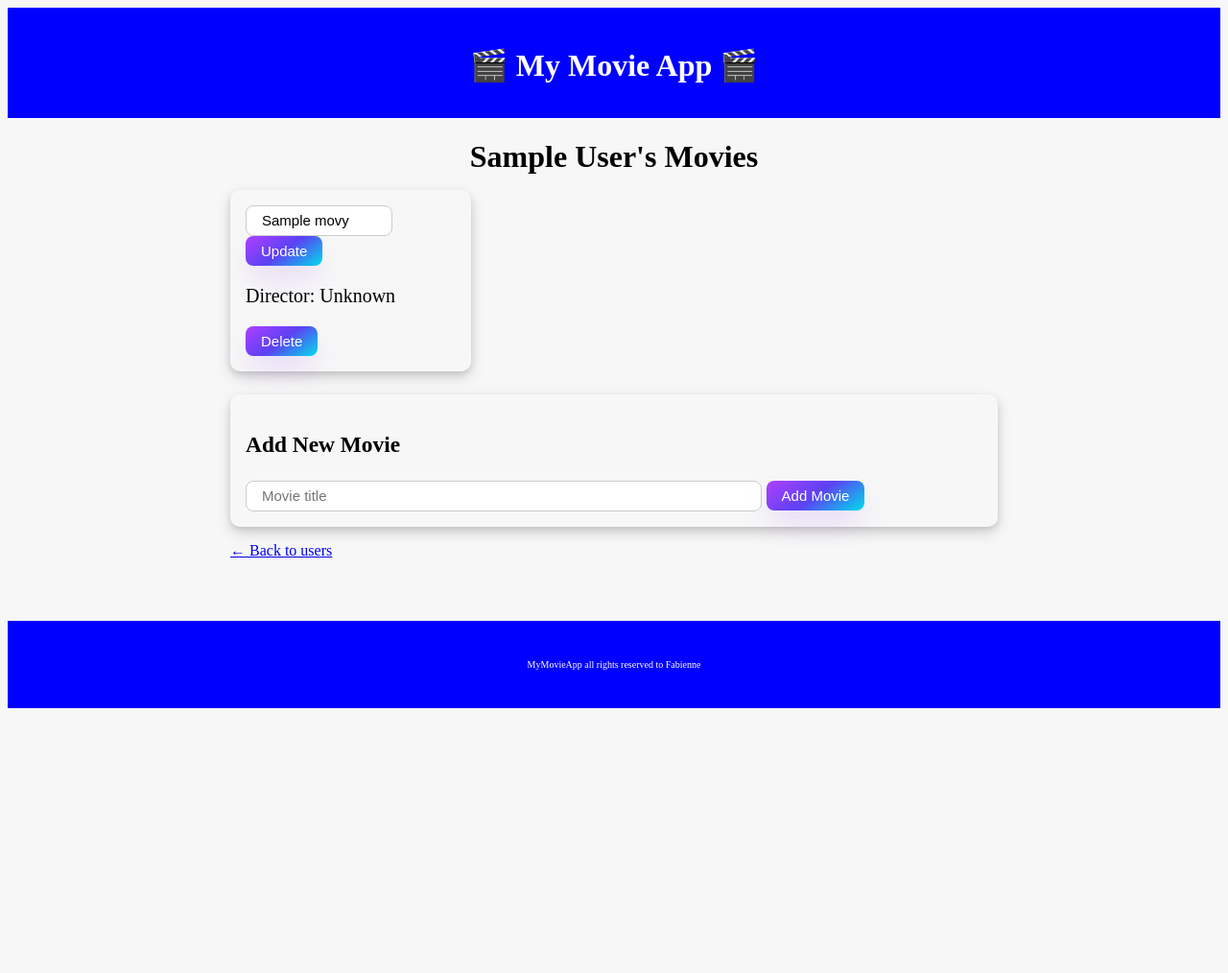
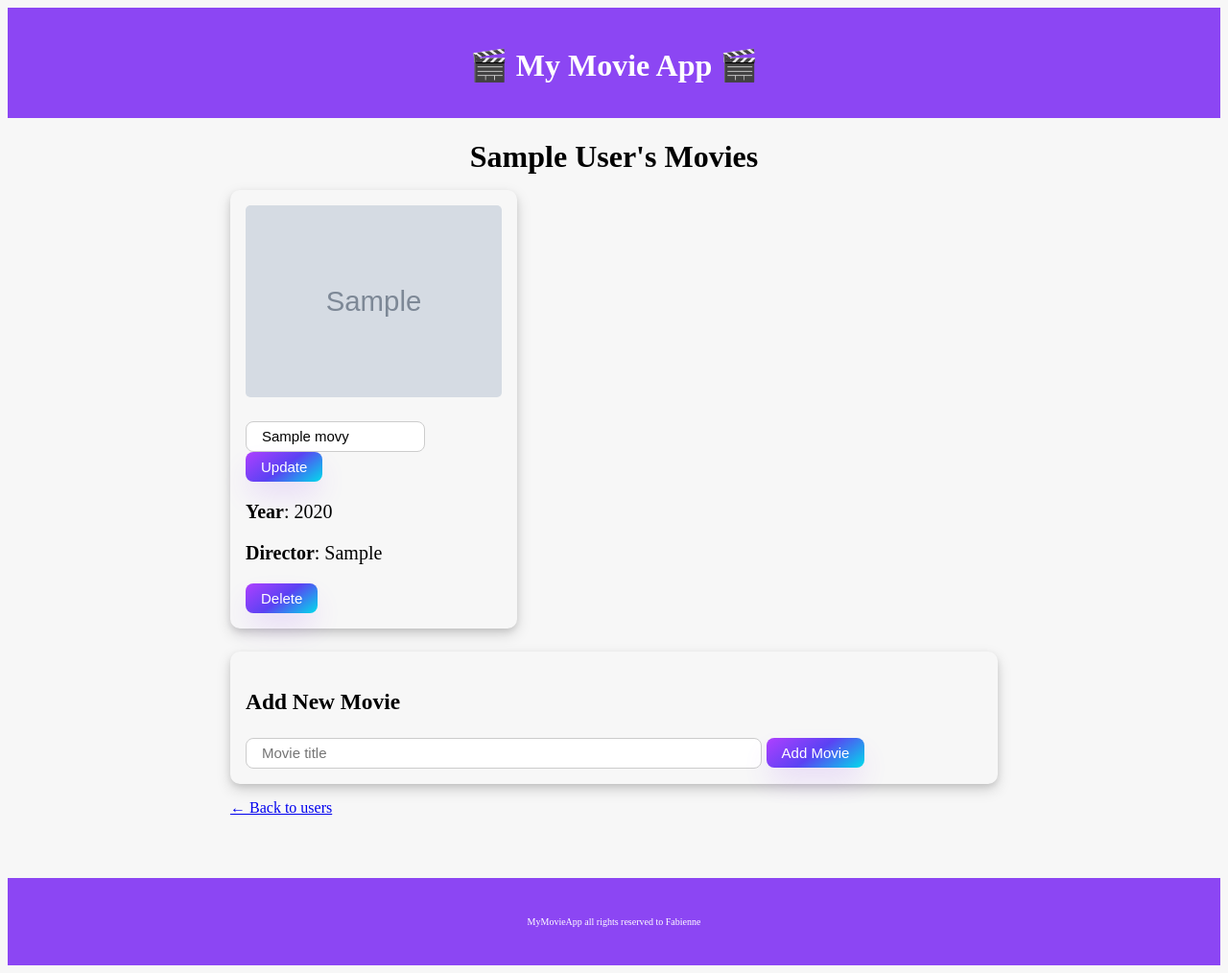
Before and after one commit to FabienneKuntz/MovieWebApp, a Flask app: page /users/1/movies in a window 1280 px wide. Shown: the whole page at 96% size. Before the commit the page ends 738 px from the top, so only its background shows below. Run offline with Flask 3, Linux system fonts and the light colour scheme; tables that the repository leaves empty hold one stand-in row (values such as "Sample post"); grey boxes marked "Sample" are stand-in pictures.

Commit message:
Add movie posters and year to every movie

```diff
--- a/data_manager.py
+++ b/data_manager.py
@@ -39,11 +39,25 @@ class DataManager():
         if data.get("Response") != "True":
             raise MovieNotFoundError(f"Movie '{movie}' not found.")
 
+        rating_str = data.get("imdbRating")
+        try:
+            rating = float(rating_str) if rating_str and rating_str != "N/A" else None
+        except ValueError:
+            rating = None
+
+        imdb_id = data.get("imdbID")
+        poster_url = f"https://img.omdbapi.com/?apikey={MOVIES_API_KEY}&i={imdb_id}" if imdb_id else None
+
+
         movie = Movie(
             title=data.get("Title"),
             year=int(data.get("Year")) if data.get("Year") else None,
+            director=data.get("Director"),
+            rating=rating,
+            imdb_id = data.get("imdbID"),
+            poster_url = poster_url,
             user_id=user_id
-        )
+            )
 
         db.session.add(movie)
         db.session.commit()
--- a/models.py
+++ b/models.py
@@ -17,5 +17,9 @@ class Movie(db.Model):
     id = db.Column(db.Integer, primary_key=True, autoincrement=True)
     title = db.Column(db.String, nullable=False)
     year = db.Column(db.Integer)
+    rating = db.Column(db.Float, nullable=True)
+    director = db.Column(db.String)
+    poster_url = db.Column(db.String)
+    imdb_id  = db.Column(db.String)
     # Link Movie to User
     user_id = db.Column(db.Integer, db.ForeignKey('users.id'), nullable=False)
--- a/static/style.css
+++ b/static/style.css
@@ -1,11 +1,11 @@
 header {
-    background-color: blue;
+    background-color: #8C46F3;
     color: white;
     padding: 20px;
 }
 
 footer {
-    background-color: blue;
+    background-color: #8C46F3;
     color: white;
     text-align: center;
     padding: 40px;
@@ -58,6 +58,12 @@ button:active {
 .titles {
     margin-bottom: 16px;
     text-align: center;
+}
+
+.movie-poster {
+    height: 200px;
+    border-radius: 5px;
+    margin-bottom: 20px;
 }
 
 .users-grid, .movies-grid {
--- a/templates/movies.html
+++ b/templates/movies.html
@@ -8,12 +8,15 @@
     <div class="movies-grid">
         {% for movie in movies %}
         <div class="movie-card">
+            <img class="movie-poster"
+                src="{{ movie.poster_url }}"
+                title="{{ movie.title }}"/>
             <form action="{{ url_for('update_movie', user_id=user.id, movie_id=movie.id) }}" method="post">
                 <input type="text" name="title" value="{{ movie.title }}" required>
                 <button type="submit">Update</button>
             </form>
-
-            <p>Director: {{ movie.director or "Unknown" }}</p>
+            <p><strong>Year</strong>: {{ movie.year }}</p>
+            <p><strong>Director</strong>: {{ movie.director or "Unknown" }}</p>
 
             <form action="{{ url_for('delete_movie', user_id=user.id, movie_id=movie.id) }}" method="post">
                 <button type="submit" onclick="return confirm('Are you sure you want to delete this movie?');">Delete</button>
```
